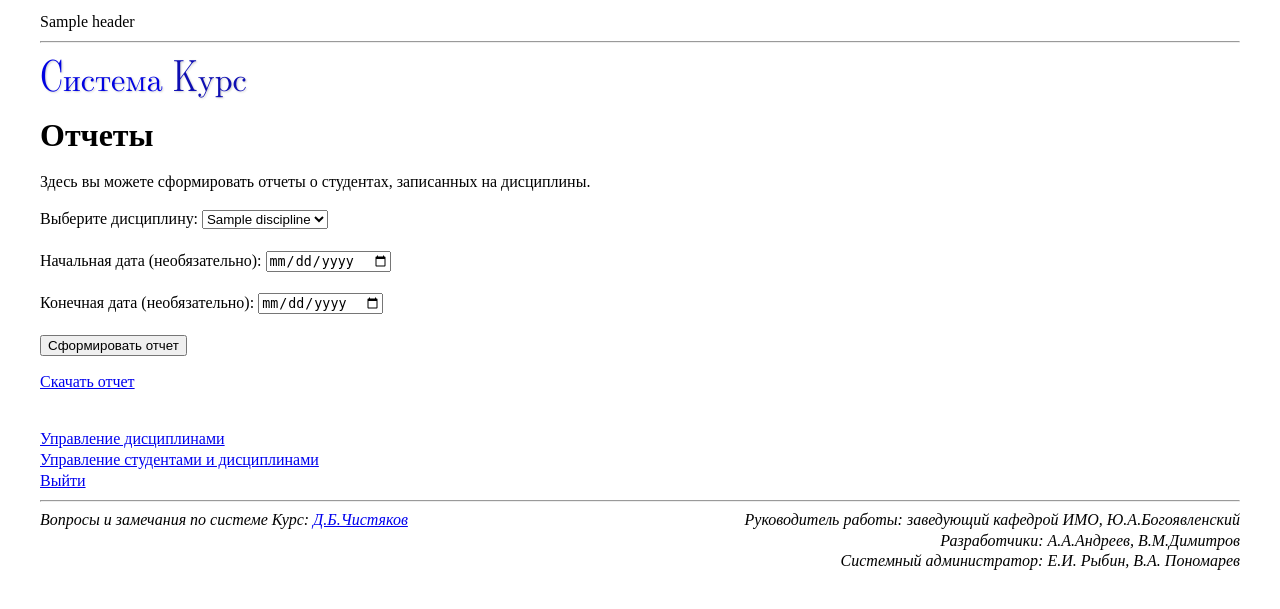
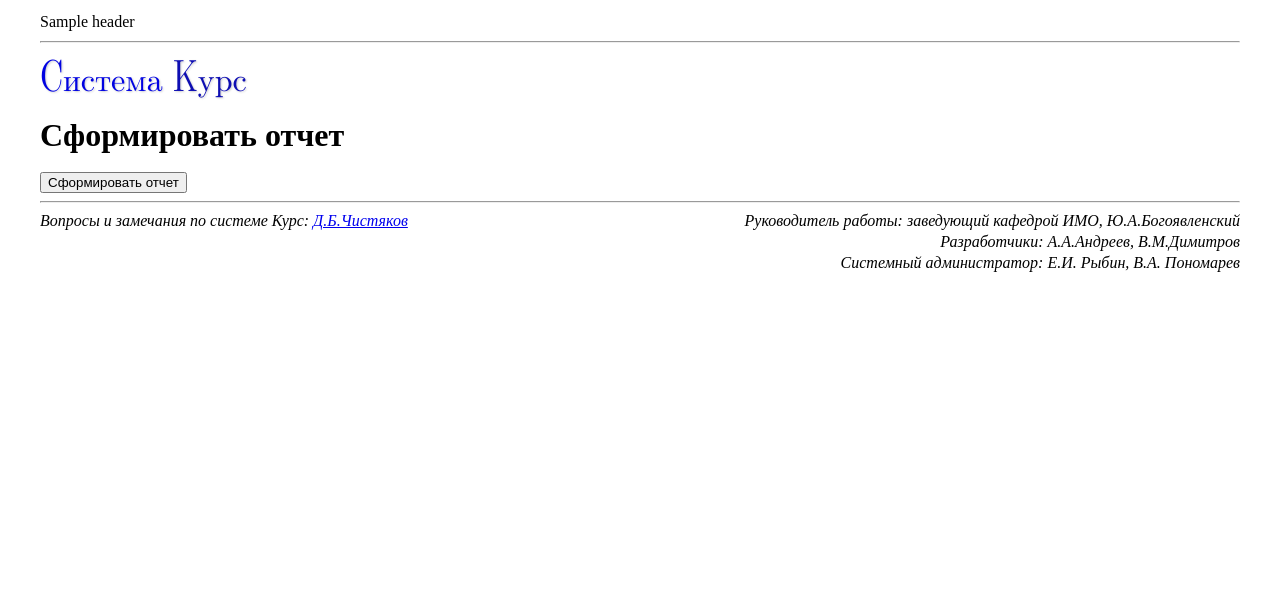
Before and after one commit to evkakiy445/KursFlask, a Flask app: template app/templates/reports.html in a window 1280 px wide. Shown: the top 609 px of the page. Run offline with Flask 3, Linux system fonts and the light colour scheme; the template is opened without the code that fills it: most values are stand-ins (such as "Sample title", 1, 10 or a date in 2020); parts of the project's set-up code (start-up, migrations or seed data) failed here and were passed over.

Commit message:
repoerts_work

```diff
--- a/app/app.py
+++ b/app/app.py
@@ -5,7 +5,7 @@ from app.models import db, User
 from app.manage_courses import manage_courses_bp
 from app.student_courses import student_courses_bp
 from app.models import Direction
-
+from app.reports import reports_bp
 def create_app():
     app = Flask(__name__)
 
@@ -19,6 +19,7 @@ def create_app():
 
     app.register_blueprint(manage_courses_bp)
     app.register_blueprint(student_courses_bp)
+    app.register_blueprint(reports_bp)
 
     @app.route('/')
     def index():
@@ -92,10 +93,6 @@ def create_app():
         session.pop('user_id', None)
         return redirect(url_for('login'))
 
-    @app.route('/reports')
-    def reports():
-        return render_template('reports.html')
-
     @app.route('/manage_students_courses')
     def manage_students_courses():
         return render_template('manage_students_courses.html')
--- a/app/templates/director_dashboard.html
+++ b/app/templates/director_dashboard.html
@@ -7,7 +7,7 @@
 
     <a href="{{ url_for('manage_courses_bp.manage_courses') }}">Управление дисциплинами</a><br>
     <a href="{{ url_for('student_courses.student_courses') }}">Управление студентами и дисциплинами</a><br>
-    <a href="{{ url_for('reports') }}">Отчеты</a><br>
+    <a href="{{ url_for('reports_bp.generate_reports') }}">Сгенерировать отчет</a>
 
     <a href="{{ url_for('logout') }}">Выйти</a>
 {% endblock %}
--- a/app/templates/manage_students_courses.html
+++ b/app/templates/manage_students_courses.html
@@ -71,7 +71,7 @@
     </form>
 
     <br>
-    <a href="{{ url_for('reports') }}">Отчеты</a><br>
+    <a href="{{ url_for('reports_bp.generate_reports') }}">Сгенерировать отчет</a>
     <a href="{{ url_for('director_dashboard') }}">Панель управления</a><br>
     <a href="{{ url_for('manage_courses_bp.manage_courses') }}">Управление дисциплинами</a><br>
     <a href="{{ url_for('logout') }}">Выйти</a>
--- a/app/templates/reports.html
+++ b/app/templates/reports.html
@@ -1,35 +1,8 @@
 {% extends 'layout.html' %}
 
-{% block title %}Отчеты{% endblock %}
-
 {% block content %}
-    <h1>Отчеты</h1>
-
-    <p>Здесь вы можете сформировать отчеты о студентах, записанных на дисциплины.</p>
-
-    <form method="POST" action="{{ url_for('reports') }}">
-        <label for="discipline">Выберите дисциплину:</label>
-        <select name="discipline" id="discipline">
-            {% for discipline in disciplines %}
-                <option value="{{ discipline.id }}">{{ discipline.name }}</option>
-            {% endfor %}
-        </select><br><br>
-
-        <label for="start_date">Начальная дата (необязательно):</label>
-        <input type="date" name="start_date" id="start_date"><br><br>
-
-        <label for="end_date">Конечная дата (необязательно):</label>
-        <input type="date" name="end_date" id="end_date"><br><br>
-
-        <button type="submit">Сформировать отчет</button>
-    </form>
-
-    {% if report_url %}
-        <p><a href="{{ report_url }}">Скачать отчет</a></p>
-    {% endif %}
-
-    <br>
-    <a href="{{ url_for('manage_courses_bp.manage_courses') }}">Управление дисциплинами</a><br>
-    <a href="{{ url_for('student_courses.student_courses') }}">Управление студентами и дисциплинами</a><br>
-    <a href="{{ url_for('logout') }}">Выйти</a>
+  <h1>Сформировать отчет</h1>
+  <form method="POST" action="{{ url_for('reports_bp.generate_reports') }}">
+    <button type="submit">Сформировать отчет</button>
+  </form>
 {% endblock %}
--- /dev/null
+++ b/users_report.csv
@@ -0,0 +1,4 @@
+fio,login,role,group_number
+ilya kryukov,Kryukov,Студент,22105
+Kryukov,Kryukov1,Специалист дирекции,22305
+Изосимов Вовчик,Vovan,Студент,22305
```
Also changed, not shown: app/reports.py (added, +51 -0 lines), fonts/DejaVuSans.ttf (added).
